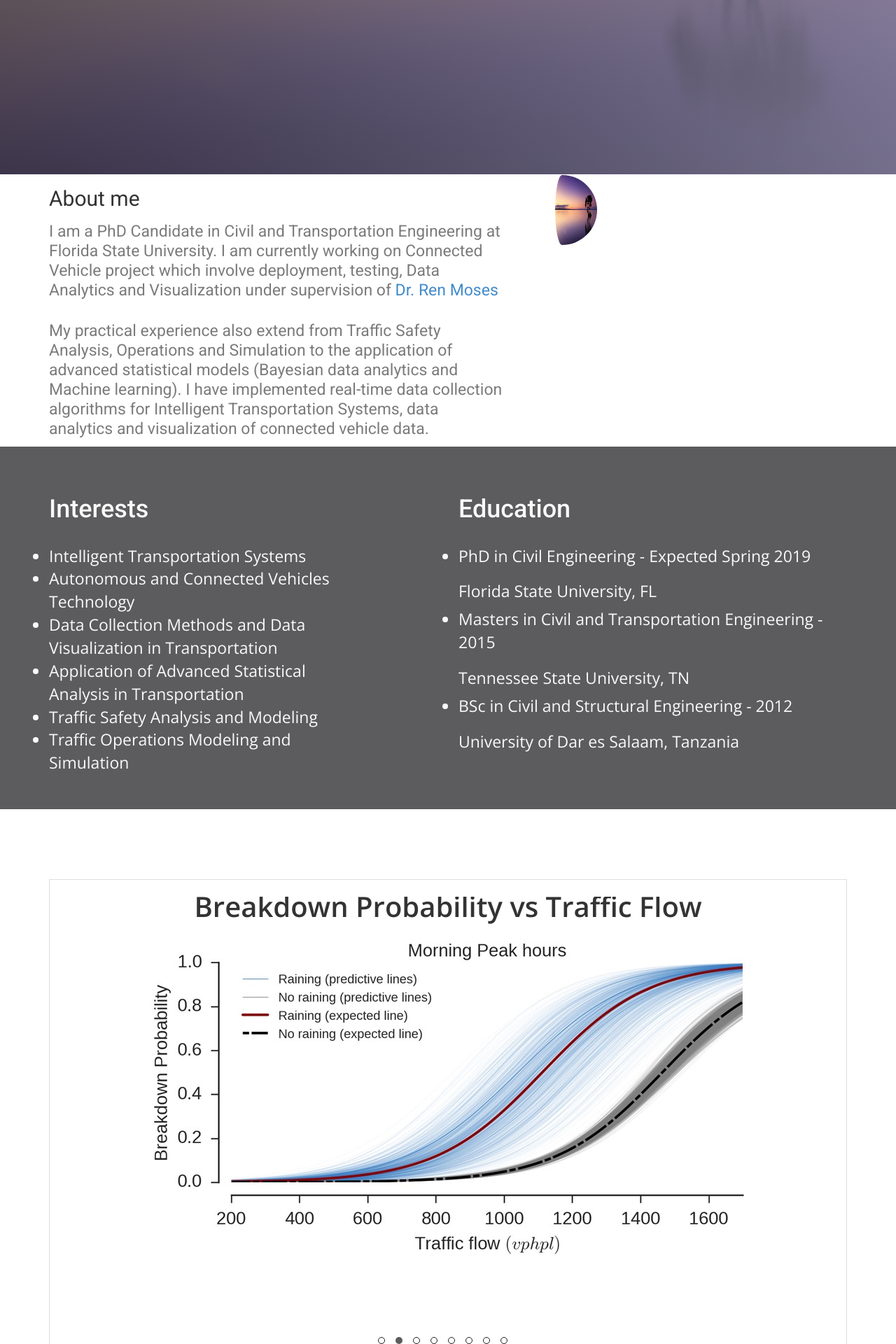
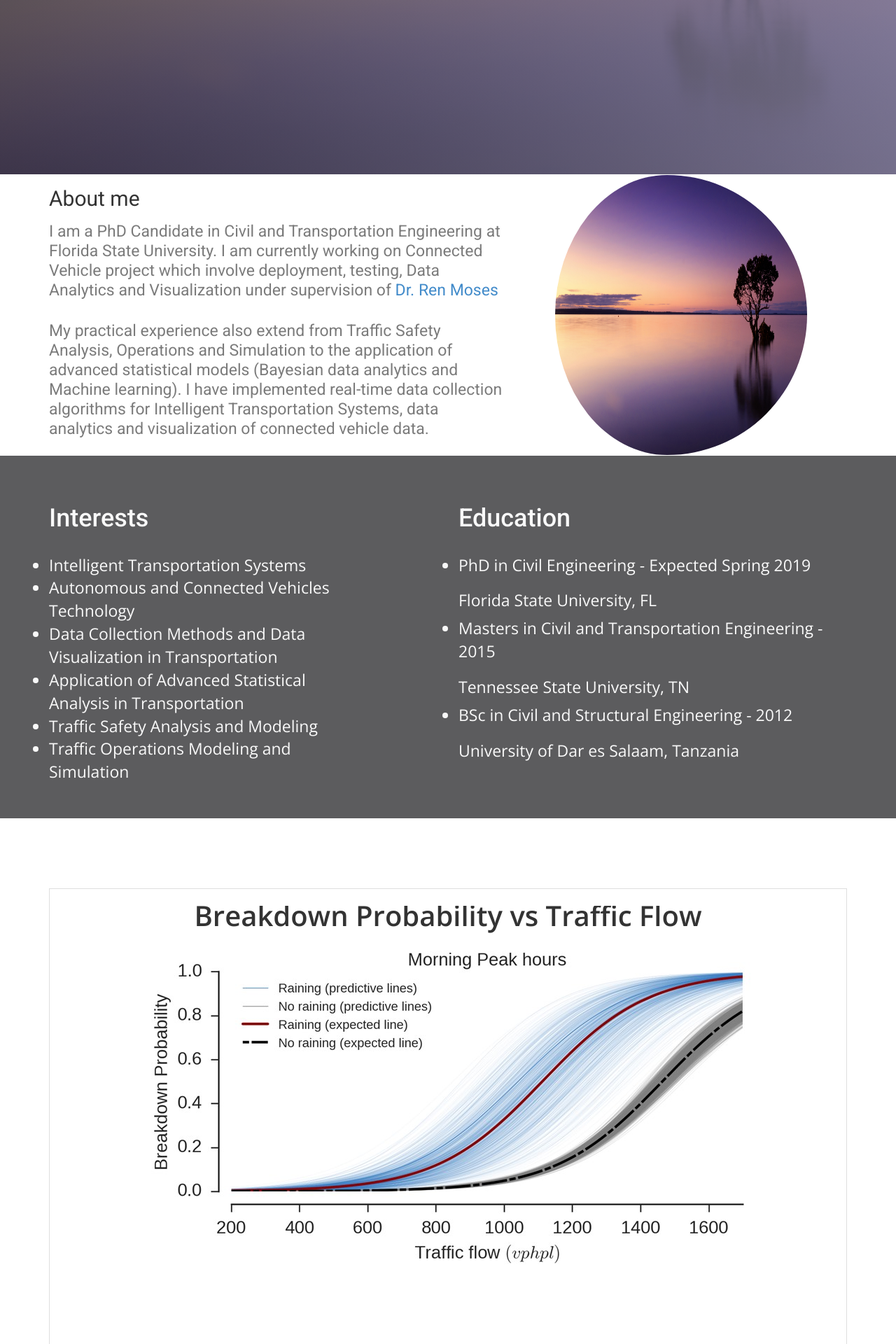
Before and after one commit to ekidando/Emma, a Jekyll site: the page built from index.html, in a window 1280 px wide. Shown: the part 600-2520 px from the top of the page at 70% size. Built offline with Jekyll 4.4.1, drawn with Linux system fonts in a browser that asks for light colours; nearby versions of some CDN libraries; some web fonts are replaced.

Commit message:
Update airspace.css

```diff
--- a/css/airspace.css
+++ b/css/airspace.css
@@ -107,7 +107,7 @@ font header .navbar-default .navbar-nav li a:hover {
 }
 
 .image-cropper {
-    max-width: 100px;
+    max-width: 400px;
     height: auto;
     position: relative;
     overflow: hidden;
@@ -115,13 +115,13 @@ font header .navbar-default .navbar-nav li a:hover {
 .rounded {
     display: block;
     margin: 0 auto;
-    height: 100px;
-    width: 100px;
-    -webkit-border-radius: 50%;
-    -moz-border-radius: 50%;
-    -ms-border-radius: 50%;
-    -o-border-radius: 50%;
-    border-radius: 50%;
+    height: 400px;
+    width: 400px;
+    -webkit-border-radius: 200%;
+    -moz-border-radius: 200%;
+    -ms-border-radius: 200%;
+    -o-border-radius: 200%;
+    border-radius: 200%;
 
     background-size:cover;
 }
```
